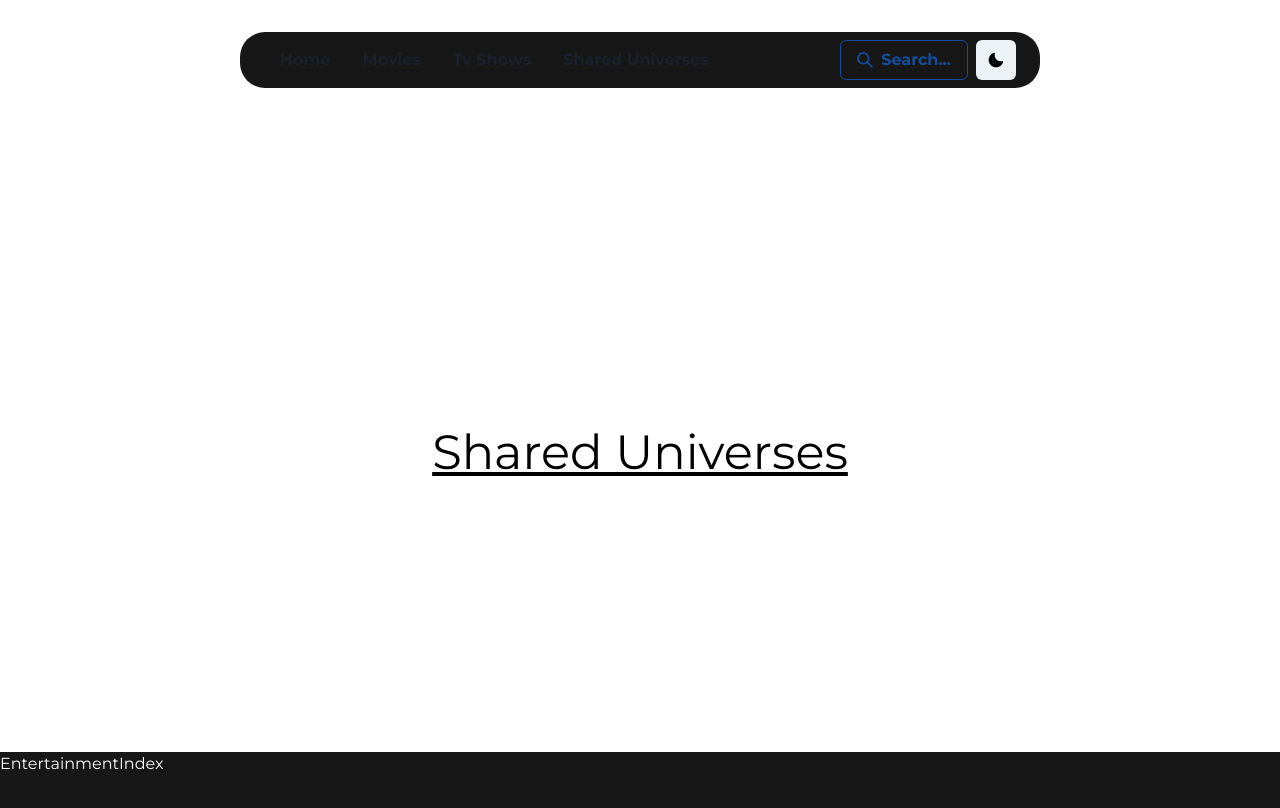
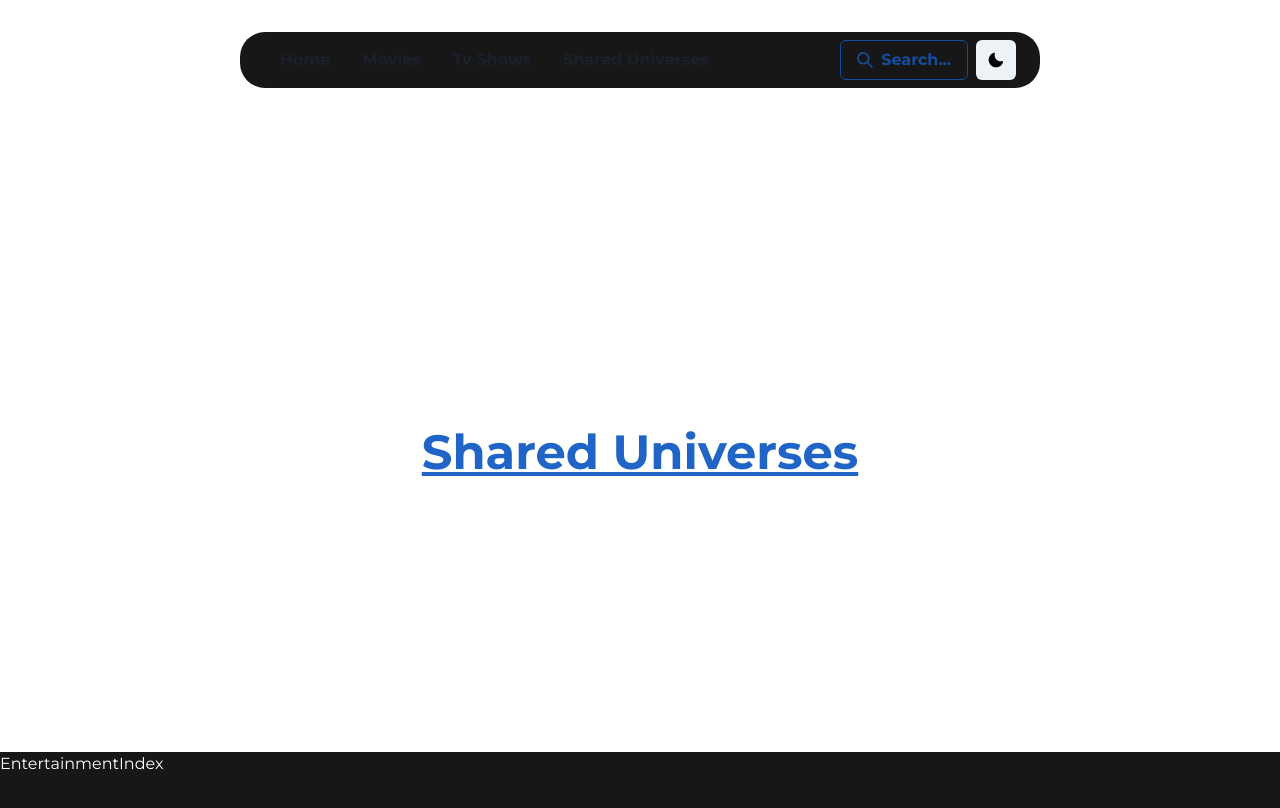
Before and after one commit to ccSinny/ReleasesIndex, a Next.js app: page /shareduniverses in a window 1280 px wide. Shown: the top 808 px of the page. Built offline with nearby package versions, Linux system fonts and the light colour scheme.

Commit message:
Fixing title headings

```diff
--- a/pages/TVshows.js
+++ b/pages/TVshows.js
@@ -11,7 +11,7 @@ function TVshows() {
         <Head>
           <title>TV Shows</title>
         </Head>
-        <Text fontSize="5xl" textAlign="center" as="ins">TV Shows</Text>
+        <Text fontSize="5xl" textAlign="center" as="ins" color="blue.500" fontWeight="700">TV Shows</Text>
       </Container>
     </React.Fragment>
   );
--- a/pages/movies.js
+++ b/pages/movies.js
@@ -9,11 +9,12 @@ function Movies({ movies }) {
   console.log(movies);
   return (
     <React.Fragment>
+
       <Container>
         <Head>
           <title>Movies</title>
         </Head>
-        <Text fontSize="5xl" textAlign="center" as="ins">Movies</Text>
+        <Text fontSize="5xl" textAlign="center" as="ins" color="blue.500" fontWeight="700">Movies</Text>
         <SimpleGrid columns={{ base: 1, sm: 2, md: 4 }} spacing={2}>
           {movies.map((movie) => (
             <MovieCard movie={movie} />
--- a/pages/shareduniverses.js
+++ b/pages/shareduniverses.js
@@ -11,7 +11,7 @@ function SharedUniverses() {
         <Head>
           <title>Shared Universes</title>
         </Head>
-        <Text fontSize="5xl" textAlign="center" as="ins">Shared Universes</Text>
+        <Text fontSize="5xl" textAlign="center" as="ins" color="blue.500" fontWeight="700">Shared Universes</Text>
       </Container>
     </React.Fragment>
   );
```
